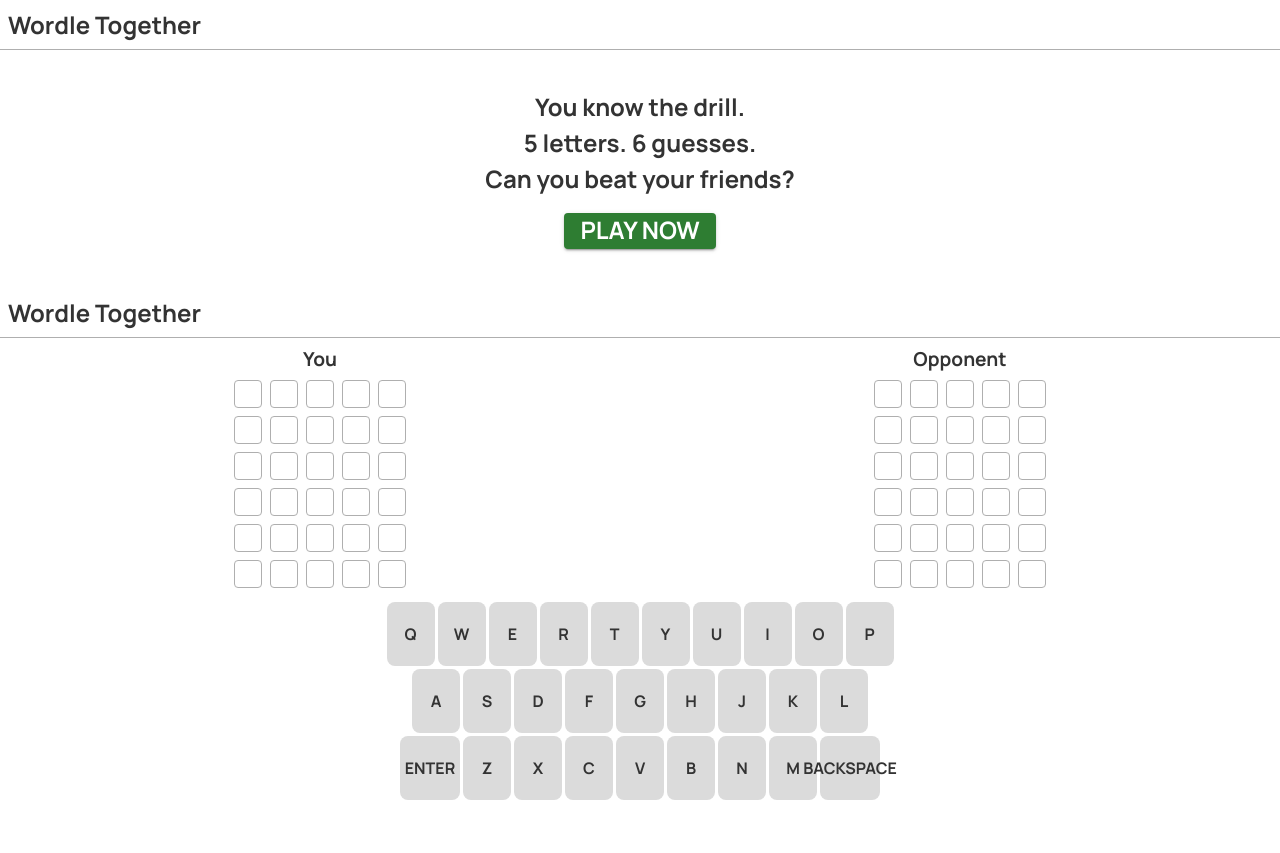
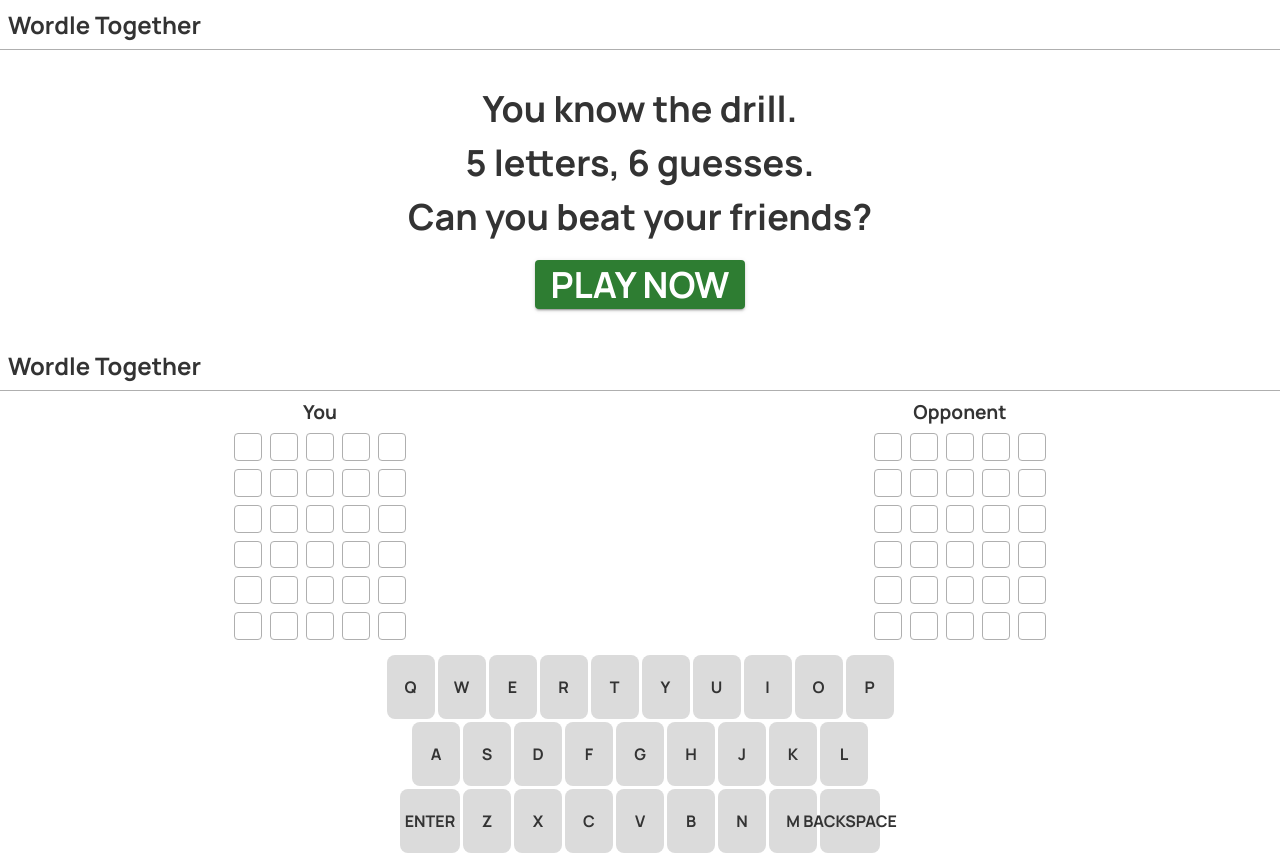
Before and after one commit to 0xMihir/wordle-together, a Svelte app: page / in a window 1280 px wide. Before the commit the page ends 800 px from the top, so only its background shows below. Built offline with nearby package versions, Linux system fonts and the light colour scheme; no server answers.

Commit message:
feat: Content-Type header
fix: Larger text on index.html CTA

```diff
--- a/index.js
+++ b/index.js
@@ -30,7 +30,7 @@
 const textEncoder = new TextEncoder()
 
 App()
-    .get('/', (res, req) => res.writeStatus('200').end(indexHTML))
+    .get('/', (res, req) => res.writeStatus('200').writeHeader('Content-Type', 'text/html; charset=UTF-8').end(indexHTML))
     .get('/game', (res, req) => redirectGame(res))
     .get('/game/', (res, req) => redirectGame(res))
     .get('/*', serveStatic)
@@ -42,7 +42,7 @@
         if (!roomExists(room) || !room) {
             redirectGame(res)
         } else {
-            res.writeStatus('200').end(gameHTML)
+            res.writeStatus('200').writeHeader('Content-Type', 'text/html; charset=UTF-8').end(gameHTML)
         }
     })
     .ws('/game/:room', {
--- a/public/index.html
+++ b/public/index.html
@@ -67,7 +67,7 @@
                 <p>
                     You know the drill.
                     <br>
-                    5 letters. 6 guesses.
+                    5 letters, 6 guesses.
                     <br>
                     Can you beat your friends?
                 </p>
@@ -92,7 +92,7 @@
             .main {
                 height: 100%;
                 padding: 32px;
-                font-size: 24px;
+                font-size: 36px;
             }
             .main p {
                 font-weight: 700;
```
